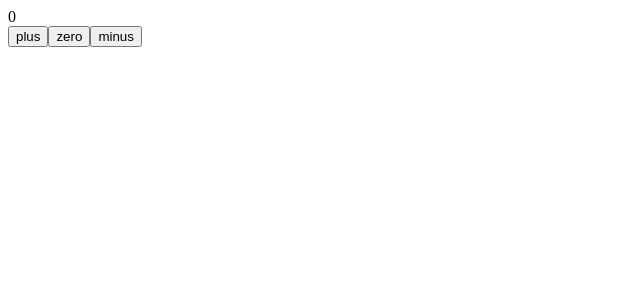
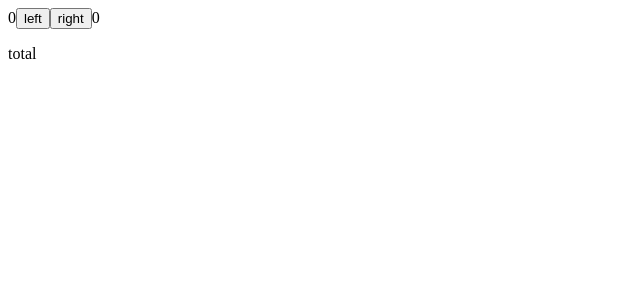
Before and after one commit to trnqeu/full-stack-web-dev-course, a React (Vite) app in the folder part1/courseinfo/: page / in a window 1280 px wide. Shown: the top 300 px of the page, without its empty margins (0-640 px from the left). Built offline with nearby package versions, Linux system fonts and the light colour scheme.

Commit message:
created array with a memory of clicking events

```diff
--- a/part1/courseinfo/src/App.jsx
+++ b/part1/courseinfo/src/App.jsx
@@ -1,44 +1,36 @@
 import { useState } from 'react'
 
-const Display = ({counter}) => <div> {counter} </div>
-
-const Button = ({onClick, text}) => <button onClick={onClick}>{text}</button>
 
 const App = () => {
-  const [counter, setCounter] = useState(0)
-  console.log('rendering with counter value', counter)
+    const [left, setLeft] = useState(0)
+    const [right, setRight] = useState(0)
+    const [allClicks, setAll] = useState([])
+    const [total, setTotal] = useState([])
 
-  const increaseByOne = () => setCounter(counter + 1)
-  console.log('increasing, value before', counter)
+    const handleLeftClick = () => {
+        setAll(allClicks.concat('L'))
+        console.log('left before', left)
+        setLeft(left + 1)
+        console.log('left after', left)
+        setTotal(left + right)
+    }
 
-  const decreaseByOne = () => setCounter(counter - 1)
-  console.log('decreasing, value before', counter)
+const handleRightClick = () => {
+    setAll(allClicks.concat('R'))
+    setRight(right + 1)
+    setTotal(left + right)
+}
 
-  const setToZero = () => setCounter(0)
-  console.log('resetting to zero, value before', counter)
-
-
-
-  return (
+return (
     <div>
-        <Display
-          counter={counter}/>
-        <Button
-          onClick={increaseByOne}
-          text = 'plus'
-        />
-
-        <Button
-          onClick={setToZero}
-          text = 'zero'
-        />
-
-        <Button
-          onClick={decreaseByOne}
-          text = 'minus'
-        />
+        {left}
+        <button onClick={handleLeftClick}>left</button>
+        <button onClick={handleRightClick}>right</button>
+        {right}
+        <p>{allClicks.join(' ')}</p>
+        <p>total {total}</p>
     </div>
-  )
+)
 }
 
 export default App
```
Also changed, not shown: part1/courseinfo/src/App_counter.jsx (added, +44 -0 lines).
